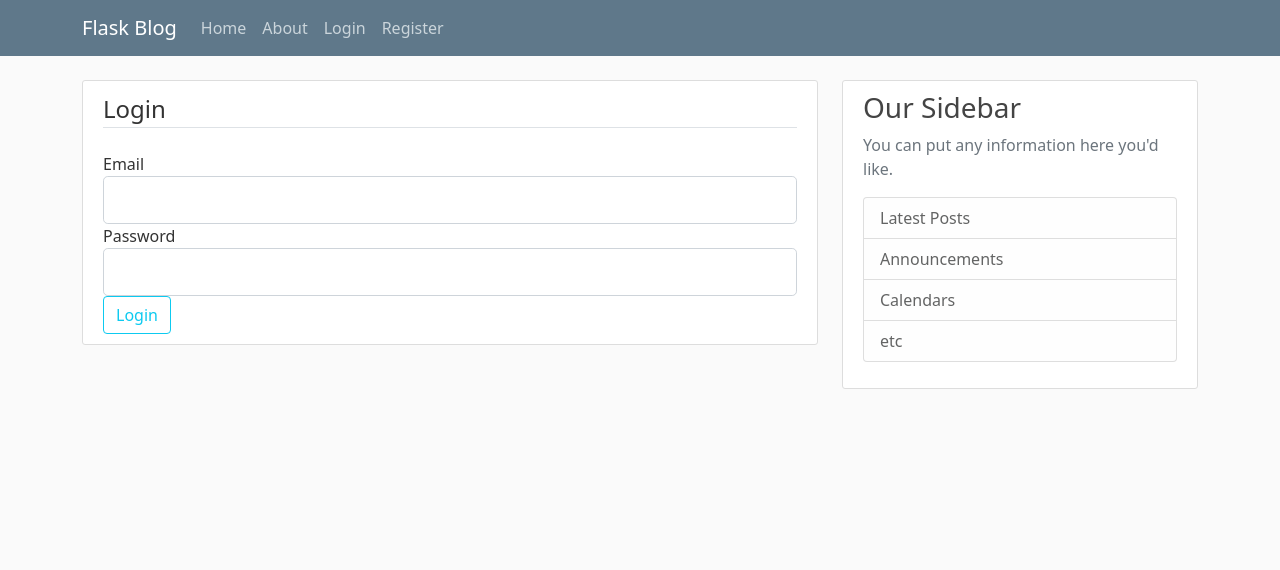
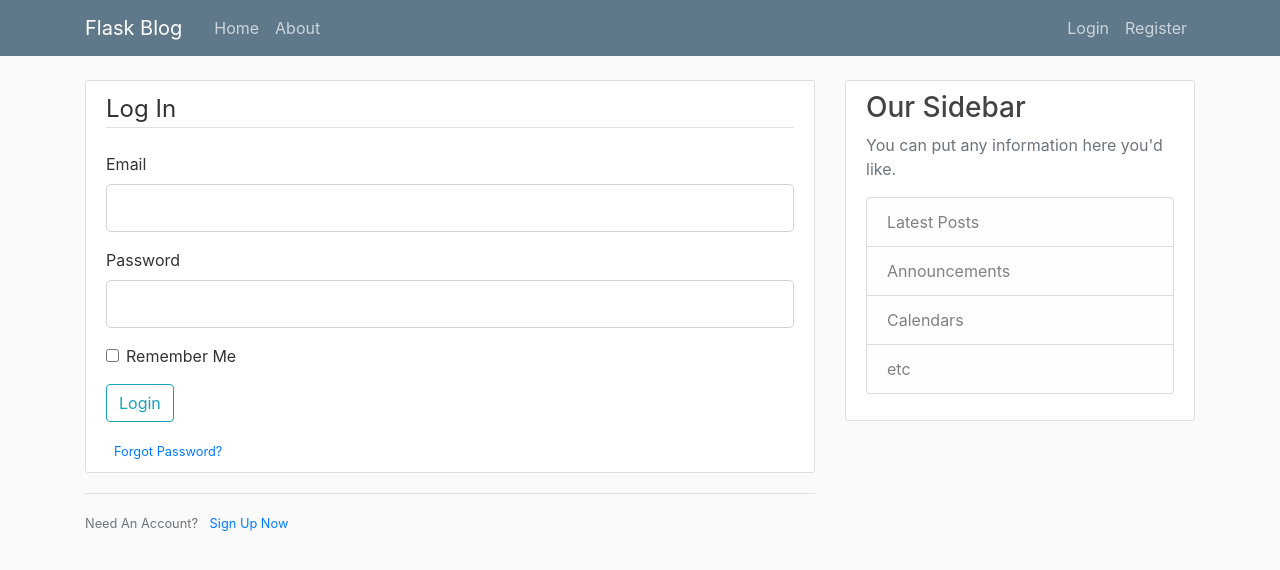
Before and after one commit to negatively/flask-full-featured-web, a Flask app: page /login in a window 1280 px wide. Shown: the top 570 px of the page. Run offline with Flask 2, Linux system fonts and the light colour scheme; some libraries are stand-ins or nearby versions.

Commit message:
fixing the form and alert feature

```diff
--- a/app.py
+++ b/app.py
@@ -36,9 +36,15 @@ def register():
         return redirect(url_for('home'))
     return render_template('register.html', title='Register', form=form)
 
-@app.route("/login")
+@app.route("/login", methods=['GET', 'POST'])
 def login():
     form = LoginForm()
+    if form.validate_on_submit():
+        if form.email.data == 'admin@gmail.com' and form.password.data == '12345':
+            flash(f"Welcome {form.email.data}!", "success")
+            return redirect(url_for('home'))
+        else :
+            flash(f"Login Unsuccesful. Please check email and password", "danger")
     return render_template('login.html', title='Login', form=form)
 
 if __name__ =='__main__':
--- a/static/main.css
+++ b/static/main.css
@@ -34,6 +34,7 @@ body {
 
   .article-title {
     color: #444444;
+    text-decoration: none;
   }
 
   a.article-title:hover {
--- a/templates/layout.html
+++ b/templates/layout.html
@@ -4,7 +4,7 @@
     <meta charset="UTF-8">
     <meta http-equiv="X-UA-Compatible" content="IE=edge">
     <meta name="viewport" content="width=device-width, initial-scale=1.0">
-    <link href="https://cdn.jsdelivr.net/npm/bootstrap@5.1.0/dist/css/bootstrap.min.css" rel="stylesheet" integrity="sha384-KyZXEAg3QhqLMpG8r+8fhAXLRk2vvoC2f3B09zVXn8CA5QIVfZOJ3BCsw2P0p/We" crossorigin="anonymous">
+    <link rel="stylesheet" href="https://maxcdn.bootstrapcdn.com/bootstrap/4.0.0/css/bootstrap.min.css" integrity="sha384-Gn5384xqQ1aoWXA+058RXPxPg6fy4IWvTNh0E263XmFcJlSAwiGgFAW/dAiS6JXm" crossorigin="anonymous">
     <link rel='stylesheet' type="text/css" href="{{ url_for('static', filename='main.css')}}">
     {% if title %}
         <title>Flask Blog -  {{title}}</title>
@@ -22,13 +22,13 @@
             </button>
             <div class="collapse navbar-collapse" id="navbarToggle">
               <div class="navbar-nav mr-auto">
-                <a class="nav-item nav-link" href="/">Home</a>
-                <a class="nav-item nav-link" href="/about">About</a>
+                <a class="nav-item nav-link" href="{{ url_for('home') }}">Home</a>
+                <a class="nav-item nav-link" href="{{ url_for('about') }}">About</a>
               </div>
               <!-- Navbar Right Side -->
-              <div class="navbar-nav mr-auto">
-                <a class="nav-item nav-link" href="/login">Login</a>
-                <a class="nav-item nav-link" href="/register">Register</a>
+              <div class="navbar-nav">
+                <a class="nav-item nav-link" href="{{ url_for('login') }}">Login</a>
+                <a class="nav-item nav-link" href="{{ url_for('register') }}">Register</a>
               </div>
             </div>
           </div>
@@ -64,7 +64,10 @@
         </div>
       </main>
 
-    <!-- Option 1: Bootstrap Bundle with Popper -->
-    <script src="https://cdn.jsdelivr.net/npm/bootstrap@5.1.0/dist/js/bootstrap.bundle.min.js" integrity="sha384-U1DAWAznBHeqEIlVSCgzq+c9gqGAJn5c/t99JyeKa9xxaYpSvHU5awsuZVVFIhvj" crossorigin="anonymous"></script>
+    <!-- Optional JavaScript -->
+    <!-- jQuery first, then Popper.js, then Bootstrap JS -->
+    <script src="https://code.jquery.com/jquery-3.2.1.slim.min.js" integrity="sha384-KJ3o2DKtIkvYIK3UENzmM7KCkRr/rE9/Qpg6aAZGJwFDMVNA/GpGFF93hXpG5KkN" crossorigin="anonymous"></script>
+    <script src="https://cdnjs.cloudflare.com/ajax/libs/popper.js/1.12.9/umd/popper.min.js" integrity="sha384-ApNbgh9B+Y1QKtv3Rn7W3mgPxhU9K/ScQsAP7hUibX39j7fakFPskvXusvfa0b4Q" crossorigin="anonymous"></script>
+    <script src="https://maxcdn.bootstrapcdn.com/bootstrap/4.0.0/js/bootstrap.min.js" integrity="sha384-JZR6Spejh4U02d8jOt6vLEHfe/JQGiRRSQQxSfFWpi1MquVdAyjUar5+76PVCmYl" crossorigin="anonymous"></script>
 </body>
 </html>
--- a/templates/login.html
+++ b/templates/login.html
@@ -4,19 +4,51 @@
         <form method="POST" action="">
             {{ form.hidden_tag() }}
             <fieldset class="form-group">
-                <legend class="border-bottom mb-4">Login</legend>
+                <legend class="border-bottom mb-4">Log In</legend>
                 <div class="form-group">
                     {{ form.email.label(class='form-control-label') }}
-                    {{ form.email(class='form-control form-control-lg') }}
+                    {% if form.email.errors %}
+                        {{ form.email(class='form-control form-control-lg is-invalid') }}
+                        <div class='invalid-feedback'>
+                            {% for error in form.email.errors %}
+                                <span>{{ error }}</span>
+                            {% endfor %}
+                        </div>
+                    {% else %}
+                            {{ form.email(class='form-control form-control-lg') }}
+                    {% endif %}
                 </div>
                 <div class="form-group">
                     {{ form.password.label(class='form-control-label') }}
-                    {{ form.password(class='form-control form-control-lg') }}
+                    {% if form.password.errors %}
+                        {{ form.password(class='form-control form-control-lg is-invalid') }}
+                        <div class='invalid-feedback'>
+                            {% for error in form.password.errors %}
+                                <span>{{ error }}</span>
+                            {% endfor %}
+                        </div>
+                    {% else %}
+                            {{ form.password(class='form-control form-control-lg') }}
+                    {% endif %}
+                </div>
+                <div class='form-check'>
+                    {{ form.remember(class='form-check-input') }}
+                    {{ form.remember.label(class='form-check-label') }}
                 </div>
             </fieldset>
             <div class='form-group'>
                 {{ form.submit(class="btn btn-outline-info") }}
             </div>
+            <small class='text-muted ml-2'>
+                <a href="#">Forgot Password?</a>
+            </small>
         </form>
     </div>
+    <div class="border-top pt-3">
+        <small class='text-muted'>
+            Need An Account? <a class='ml-2' href="{{url_for('register')}}">Sign Up Now</a>
+        </small>
+
+    </div>
+
 {% endblock content %}
```
Also changed, not shown: templates/register.html (+40 -4 lines).
